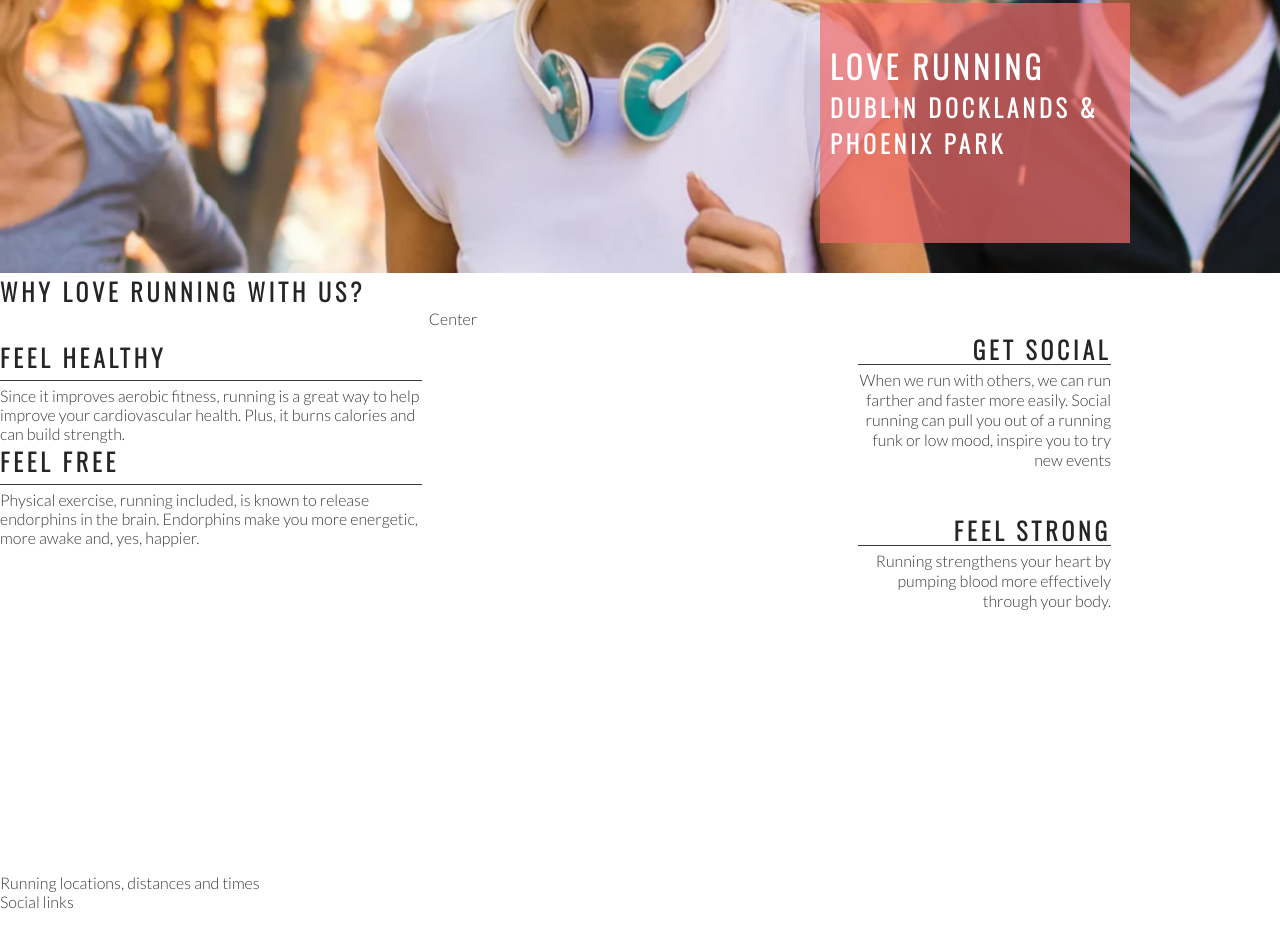
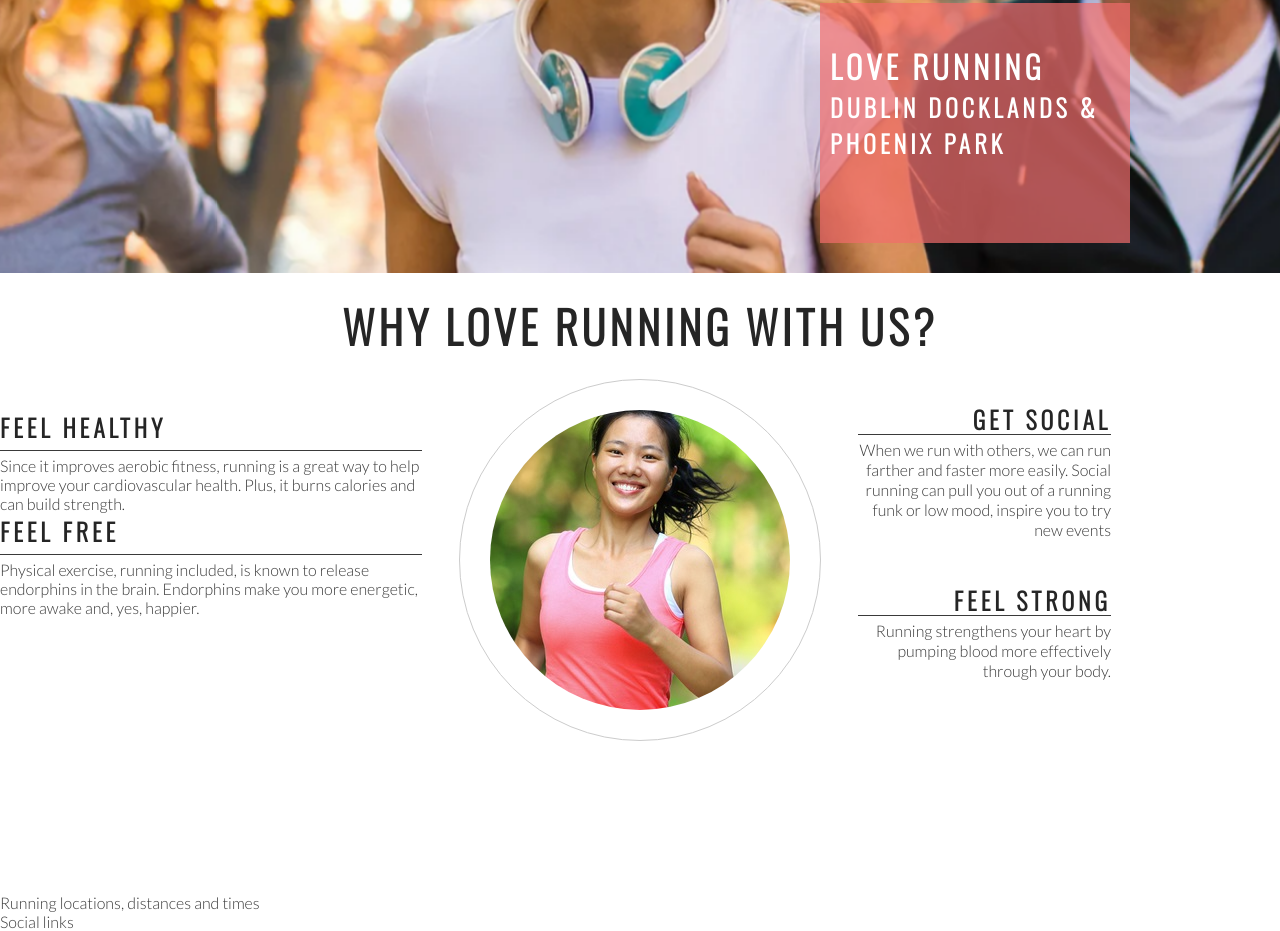
Before and after one commit to rebmm/love-running, a plain HTML site: page index.html in a window 1280 px wide. Shown: the part 402-1333 px from the top of the page. Drawn offline with nearby package versions, Linux system fonts and the light colour scheme.

Commit message:
Add club ethos central image and style into a circle

```diff
--- a/assets/css/style.css
+++ b/assets/css/style.css
@@ -161,3 +161,25 @@ hr{
 .right-about-heading p{
   text-align:right;
 }
+#welcome{
+text-align: center;
+margin: 20px 0;
+font-size: 280%;
+}
+
+#circle-container{
+  width:300px;
+  height:300px;
+  padding:30px;
+  border-style: solid;
+  border-color: #ccc;
+  border-width:1px;
+  border-radius: 50%;/*to make it cirlce*/
+  margin: 0 auto;
+}
+
+#circle-cover-bg{
+  background: url('../images/ethos-center-image.jpg') no-repeat center center;
+  height: 100%;
+  border-radius:50%;/*makes it circle*/
+}
--- a/index.html
+++ b/index.html
@@ -37,7 +37,7 @@
             </div>
     </section>
     <section id="club-ethos">
-        <h1>Why Love Running With Us?</h1>
+        <h2 id="welcome">Why Love Running With Us?</h1>
         <div id="left-about">
            <div class="left-about heading">
                <h2>Feel Healthy</h2>
@@ -74,7 +74,13 @@
 
         </div>
 
-        <div id="center-about">Center</div>
+        <div id="center-about">
+            <div id="circle-container"><!--to style circular border-->
+                <div id="circle-cover-bg"><!--will contain image-->
+
+                </div>
+            </div>
+        </div>
     </section>
     <section> Running locations, distances and times  </section>
     <footer>
```
Also changed, not shown: assets/images/ethos-center-image.jpg (added).
